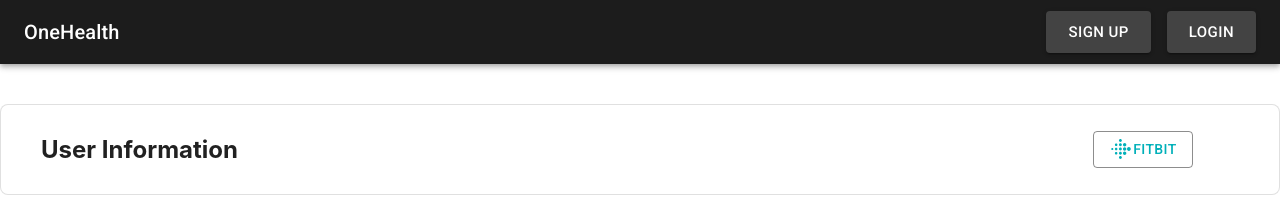
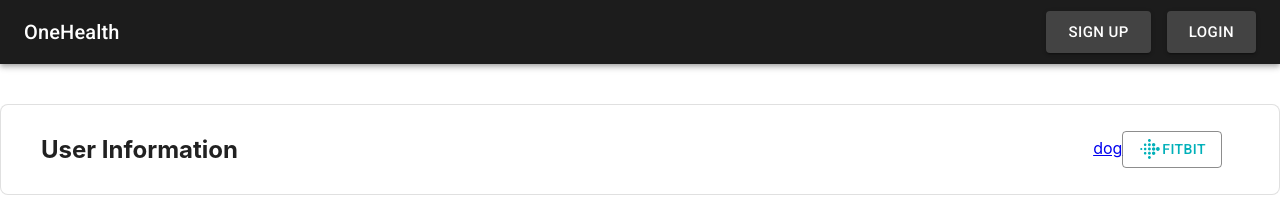
Before and after one commit to andrwcao/one-health, a React (Create React App) app in the folder frontend/: page /profile in a window 1280 px wide. Shown: the top 214 px of the page. Built offline with nearby package versions, Linux system fonts and the light colour scheme.

Commit message:
Solve cors issue

```diff
--- a/frontend/src/pages/ProfilePage.js
+++ b/frontend/src/pages/ProfilePage.js
@@ -47,6 +47,9 @@ const ProfilePage = () => {
                             <h2>User Information</h2>
                         </Grid>
                         <Grid item xs>
+                            <a href={`http://localhost:5000/fitbit/${auth.token}`}>
+                                dog
+                            </a>
                             <Button id='fitbit-button' onClick={authenticateWithFitbit} color='primary' variant='outlined' style={{ textDecoration: 'none', color: '#00B0B9' }}>
                                 <FitbitIcon/>
                                 FITBIT
```
Also changed, not shown: 1 other file (tests, documents, lock files or other folders).
